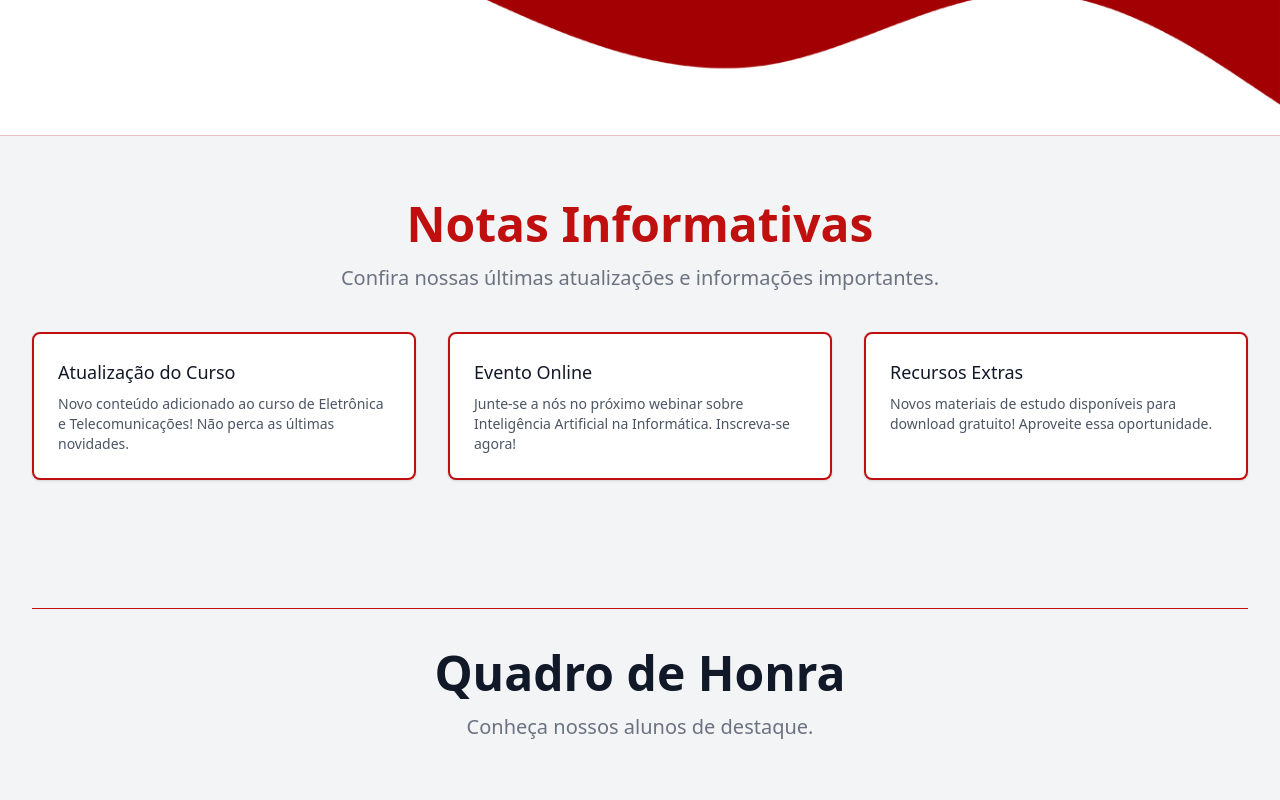
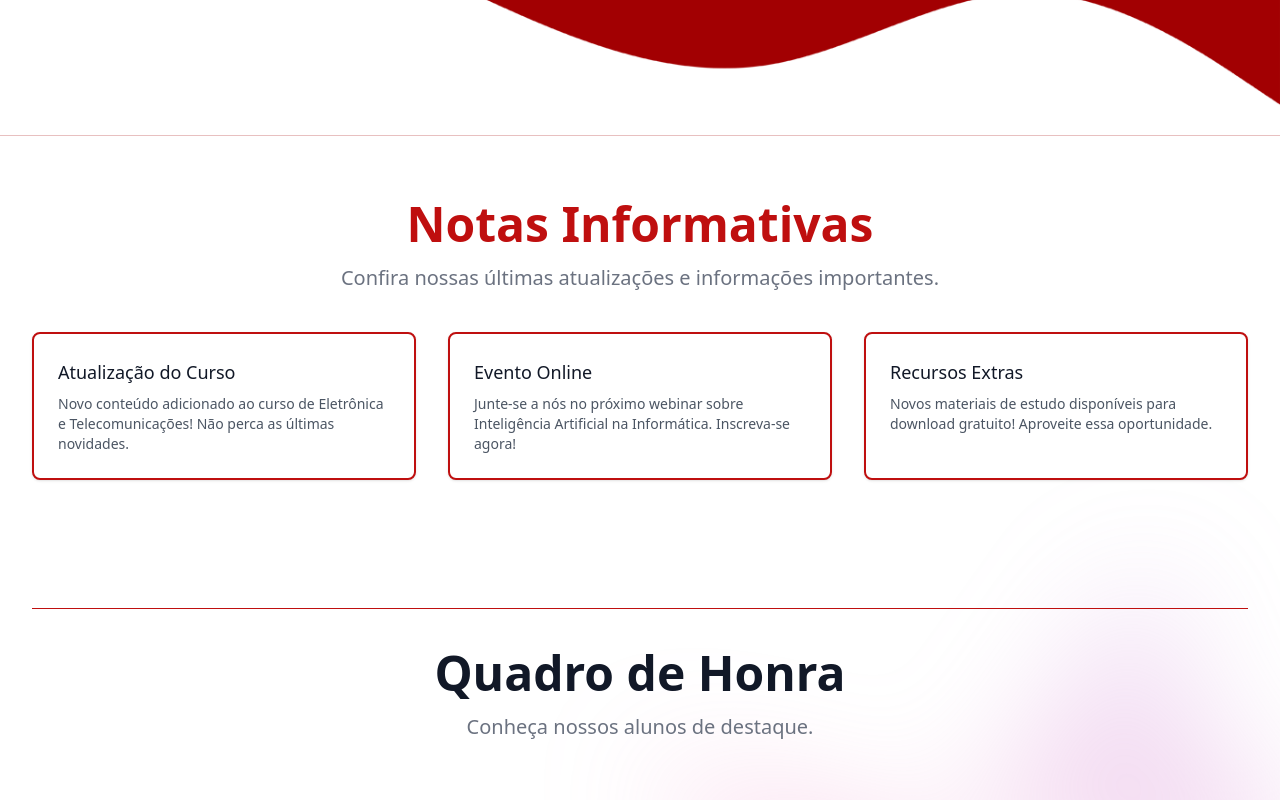
Before and after one commit to leehendrick/EduConnect-UI, a Nuxt app in the folder nuxt-app/: page / in a window 1280 px wide. Shown: the part 1440-2240 px from the top of the page. Built offline with nearby package versions, Linux system fonts and the light colour scheme.

Commit message:
remove gray background

```diff
--- a/nuxt-app/pages/index.vue
+++ b/nuxt-app/pages/index.vue
@@ -86,7 +86,7 @@
         <div class="relative left-[calc(50%+3rem)] aspect-[1155/678] w-[36.125rem] -translate-x-1/2 bg-gradient-to-tr from-[#ff80b5] to-[#9089fc] opacity-30 sm:left-[calc(50%+36rem)] sm:w-[72.1875rem]" style="clip-path: polygon(74.1% 44.1%, 100% 61.6%, 97.5% 26.9%, 85.5% 0.1%, 80.7% 2%, 72.5% 32.5%, 60.2% 62.4%, 52.4% 68.1%, 47.5% 58.3%, 45.2% 34.5%, 27.5% 76.7%, 0.1% 64.9%, 17.9% 100%, 27.6% 76.8%, 76.1% 97.7%, 74.1% 44.1%)"></div>
       </div>
 
-      <div class="bg-gray-100 py-8 md:py-12 lg:py-16">
+      <div class="py-8 md:py-12 lg:py-16">
         <div class="max-w-7xl mx-auto px-4 sm:px-6 lg:px-8">
           <div class="text-center">
             <h2 class="text-3xl font-extrabold sm:text-4xl lg:text-5xl text-primary">Notas Informativas</h2>
@@ -126,7 +126,7 @@
         </div>
       </div>
 
-      <div class="bg-gray-100 py-8 md:py-12 lg:py-16">
+      <div class="py-8 md:py-12 lg:py-16">
         <div class="max-w-7xl mx-auto px-4 sm:px-6 lg:px-8">
           <div class="text-center border-t border-primary">
             <h2 class="text-3xl font-extrabold text-gray-900 sm:text-4xl lg:text-5xl mt-10">Quadro de Honra</h2>
```
